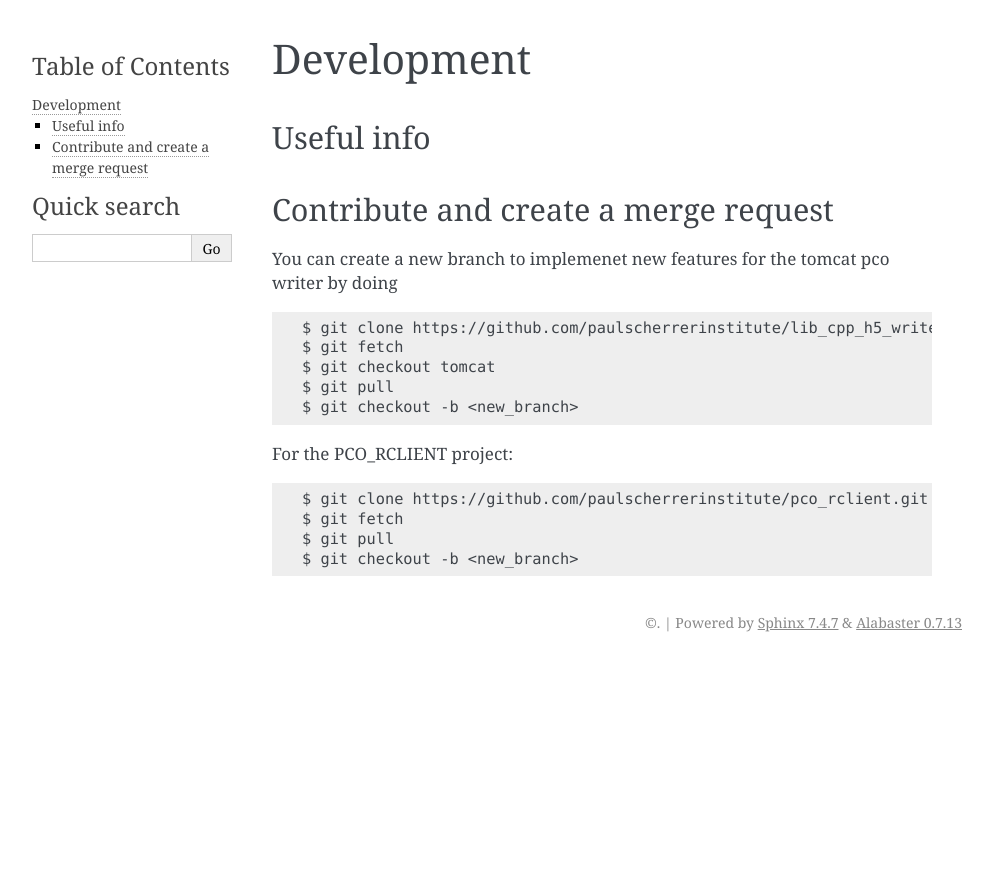
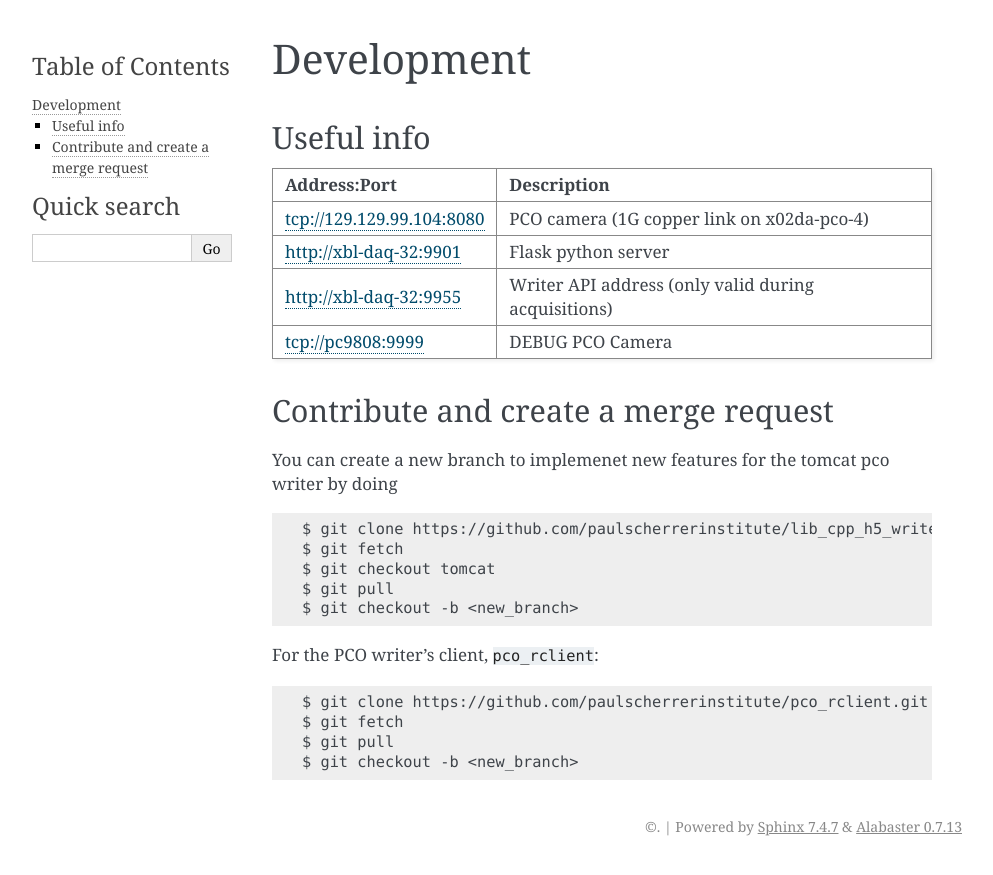
Before and after one commit to paulscherrerinstitute/lib_cpp_h5_writer, a Sphinx documentation site: the page built from docs/development.rst, in a window 1280 px wide. Shown: the top 875 px of the page, without its empty margins (148-1141 px from the left). Built offline with Sphinx 7.4.7, drawn with Linux system fonts in a browser that asks for light colours.

Commit message:
docs....

```diff
--- a/docs/development.rst
+++ b/docs/development.rst
@@ -5,17 +5,17 @@ Development
 Useful info
 -----------
 
-+------------+------------+
-| Address:Port   | Description |
-+============+============+
-| tcp://129.129.99.104:8080 | PCO camera (1G copper link on x02da-pco-4) |
-+------------+------------+
-| http://xbl-daq-32:9901 | Flask python server |
-+------------+------------+
-| http://xbl-daq-32:9955 | Writer API address (only valid during an acquisition)  |
-+------------+------------+
-| tcp://pc9808:9999 | DEBUG PCO Camera |
-+------------+------------+
++---------------------------+-----------------------------------------------------+
+| Address:Port              | Description                                         |
++===========================+=====================================================+
+| tcp://129.129.99.104:8080 | PCO camera (1G copper link on x02da-pco-4)          |
++---------------------------+-----------------------------------------------------+
+| http://xbl-daq-32:9901    | Flask python server                                 |
++---------------------------+-----------------------------------------------------+
+| http://xbl-daq-32:9955    | Writer API address (only valid during acquisitions) |
++---------------------------+-----------------------------------------------------+
+| tcp://pc9808:9999         | DEBUG PCO Camera                                    |
++---------------------------+-----------------------------------------------------+
 
 Contribute and create a merge request
 -------------------------------------
@@ -29,7 +29,7 @@ You can create a new branch to implemenet new features for the tomcat pco writer
     $ git pull
     $ git checkout -b <new_branch>
 
-For the PCO_RCLIENT project:
+For the PCO writer's client, ``pco_rclient``:
 
 .. code-block:: bash
 
```
